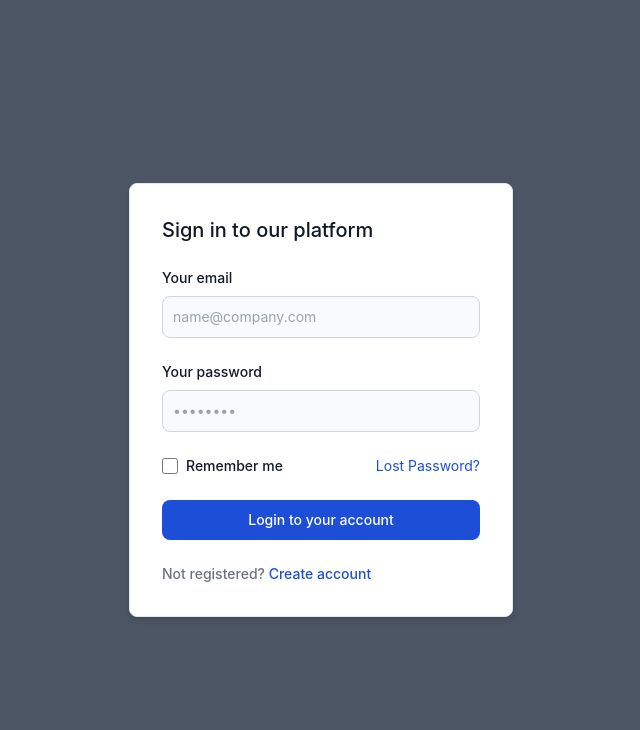
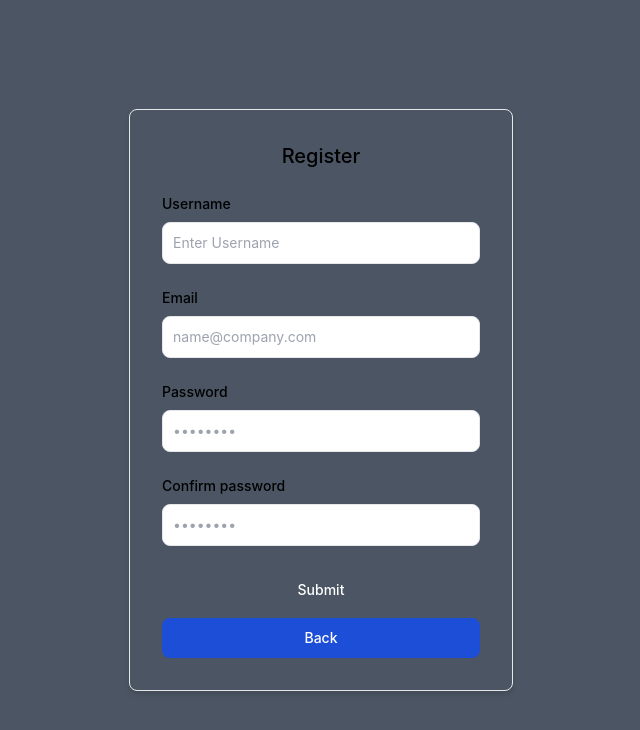
Before and after one commit to HEEPOKE/nestjs-next-ts, a Next.js app in the folder frontend/: page /auth/register in a window 1280 px wide. Shown: the top 730 px of the page, without its empty margins (319-959 px from the left). Built offline with nearby package versions, Linux system fonts and the light colour scheme.

Commit message:
update register

```diff
--- a/frontend/app/auth/register/page.tsx
+++ b/frontend/app/auth/register/page.tsx
@@ -1,77 +1,91 @@
+"use client";
+
 import React from "react";
+import Link from "next/link";
+import { useRouter } from "next/navigation";
 
 export default function Registerpage() {
+  const router = useRouter();
+
+  const Back = () => {
+    router.back();
+  };
+
   return (
     <div className="relative grid h-screen place-items-center">
-      <div className="align-center w-full max-w-sm bg-white rounded-lg border border-gray-200 shadow-md sm:p-6 md:p-8 dark:bg-gray-800 dark:border-gray-700">
-        <form className="space-y-6" action="#">
-          <h5 className="text-xl font-medium text-gray-900 dark:text-white">
-            Sign in to our platform
+      <div className="align-center w-full max-w-sm rounded-lg border shadow-md sm:p-6 md:p-8 dark:bg-gray-800 dark:border-gray-700">
+        <form className="space-y-6">
+          <h5 className="text-xl font-medium dark:text-white text-center">
+            Register
           </h5>
           <div>
-            <label className="block mb-2 text-sm font-medium text-gray-900 dark:text-gray-300">
-              Your email
+            <label className="block mb-2 text-sm font-medium dark:text-gray-300">
+              Username
+            </label>
+            <input
+              type="text"
+              name="username"
+              id="usename"
+              className="border text-sm rounded-lg block w-full p-2.5 dark:bg-gray-600 dark:border-gray-500 dark:placeholder-gray-400 dark:text-white"
+              placeholder="Enter Username"
+              required
+            />
+          </div>
+          <div>
+            <label className="block mb-2 text-sm font-medium dark:text-gray-300">
+              Email
             </label>
             <input
               type="email"
               name="email"
               id="email"
-              className="bg-gray-50 border border-gray-300 text-gray-900 text-sm rounded-lg focus:ring-blue-500 focus:border-blue-500 block w-full p-2.5 dark:bg-gray-600 dark:border-gray-500 dark:placeholder-gray-400 dark:text-white"
+              className="border text-sm rounded-lg block w-full p-2.5 dark:bg-gray-600 dark:border-gray-500 dark:placeholder-gray-400 dark:text-white"
               placeholder="name@company.com"
               required
             />
           </div>
           <div>
-            <label className="block mb-2 text-sm font-medium text-gray-900 dark:text-gray-300">
-              Your password
+            <label className="block mb-2 text-sm font-medium dark:text-gray-300">
+              Password
             </label>
             <input
               type="password"
               name="password"
               id="password"
               placeholder="••••••••"
-              className="bg-gray-50 border border-gray-300 text-gray-900 text-sm rounded-lg focus:ring-blue-500 focus:border-blue-500 block w-full p-2.5 dark:bg-gray-600 dark:border-gray-500 dark:placeholder-gray-400 dark:text-white"
+              minLength={8}
+              className="border text-sm rounded-lg block w-full p-2.5 dark:bg-gray-600 dark:border-gray-500 dark:placeholder-gray-400 dark:text-white"
               required
             />
           </div>
-          <div className="flex items-start">
-            <div className="flex items-start">
-              <div className="flex items-center h-5">
-                <input
-                  id="remember"
-                  type="checkbox"
-                  value=""
-                  className="w-4 h-4 bg-gray-50 rounded border border-gray-300 focus:ring-3 focus:ring-blue-300 dark:bg-gray-700 dark:border-gray-600 dark:focus:ring-blue-600 dark:ring-offset-gray-800"
-                  required
-                />
-              </div>
-              <label className="ml-2 text-sm font-medium text-gray-900 dark:text-gray-300">
-                Remember me
-              </label>
-            </div>
-            <a
-              href="#"
-              className="ml-auto text-sm text-blue-700 hover:underline dark:text-blue-500"
-            >
-              Lost Password?
-            </a>
+          <div>
+            <label className="block mb-2 text-sm font-medium dark:text-gray-300">
+              Confirm password
+            </label>
+            <input
+              type="password"
+              name="confirmpassword"
+              id="password"
+              placeholder="••••••••"
+              minLength={8}
+              className="border text-sm rounded-lg block w-full p-2.5 dark:bg-gray-600 dark:border-gray-500 dark:placeholder-gray-400 dark:text-white"
+              required
+            />
           </div>
           <button
             type="submit"
-            className="w-full text-white bg-blue-700 hover:bg-blue-800 focus:ring-4 focus:outline-none focus:ring-blue-300 font-medium rounded-lg text-sm px-5 py-2.5 text-center dark:bg-blue-600 dark:hover:bg-blue-700 dark:focus:ring-blue-800"
+            className="w-full text-white hover:bg-blue-800 focus:ring-4 focus:outline-none font-medium rounded-lg text-sm px-5 py-2.5 text-center dark:bg-blue-600 dark:hover:bg-blue-700"
           >
-            Login to your account
+            Submit
           </button>
-          <div className="text-sm font-medium text-gray-500 dark:text-gray-300">
-            Not registered?{" "}
-            <a
-              href="#"
-              className="text-blue-700 hover:underline dark:text-blue-500"
-            >
-              Create account
-            </a>
-          </div>
         </form>
+        <button
+          type="button"
+          className="w-full text-white bg-blue-700 hover:bg-blue-800 focus:ring-4 focus:outline-none focus:ring-blue-400 font-medium rounded-lg text-sm px-5 py-2.5 text-center mt-2"
+          onClick={Back}
+        >
+          Back
+        </button>
       </div>
     </div>
   );
```
Also changed, not shown: frontend/app/auth/login/page.tsx (+0 -7 lines).
